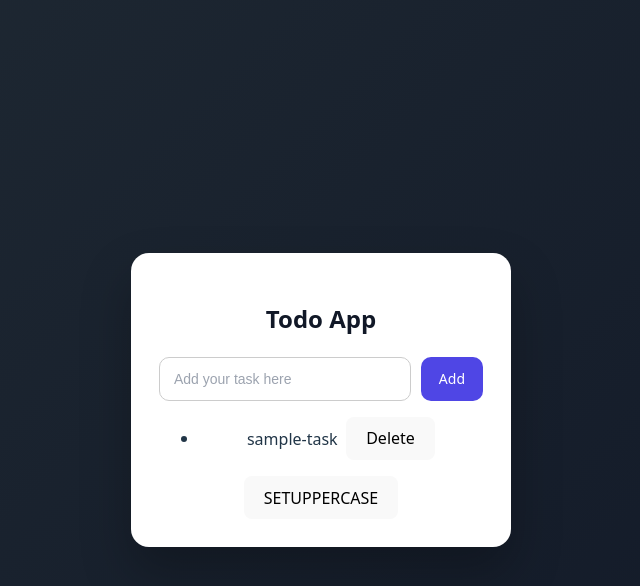
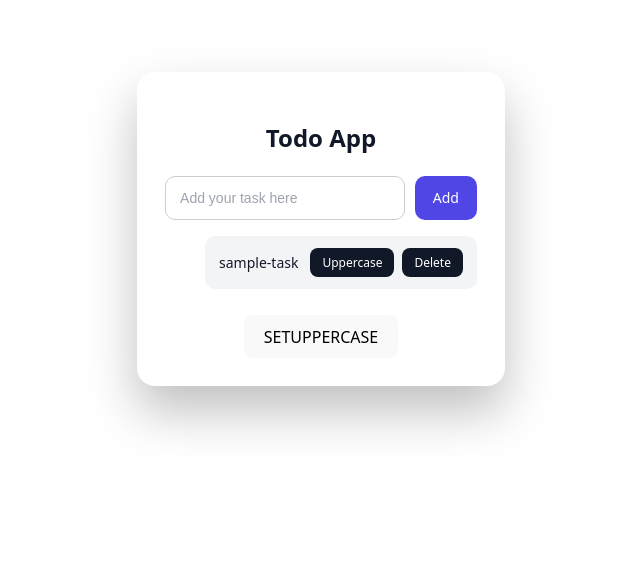
Before and after one commit to swapnilhingane18/react-practice, a React (Vite) app: page / in a window 1280 px wide. Shown: the top 586 px of the page, without its empty margins (319-959 px from the left). Built offline with nearby package versions, Linux system fonts and the light colour scheme.

Commit message:
Added the individual changes

```diff
--- a/src/index.css
+++ b/src/index.css
@@ -72,10 +72,9 @@ button:focus-visible {
 }
 
 body {
-  margin: 0;
   min-height: 100vh;
-  background: linear-gradient(135deg, #1f2933, #111827);
   display: flex;
   justify-content: center;
-  align-items: center;
+  align-items: flex-start;   /* ✅ allow downward growth */
+  padding-top: 40px;
 }
--- a/src/mini-projects/ToDoList.css
+++ b/src/mini-projects/ToDoList.css
@@ -1,5 +1,6 @@
 .todo-container {
-  width: 380px;
+  width: 100%;          /* allow horizontal growth */
+  max-width: 700px;     /* limit max size (you can change this) */
   padding: 28px;
   background: #ffffff;
   border-radius: 18px;
@@ -63,10 +64,10 @@
 
 /* LIST */
 .todo-list {
-  margin-top: 22px;
-  padding: 0;
-  list-style: none;
+  max-height: 420px;     /* optional */
+  overflow-y: auto;
 }
+
 
 .todo-list li {
   padding: 12px 14px;
@@ -83,3 +84,43 @@
 .todo-input input {
   border: 1px solid #ccc;   /* INPUT BORDER */
 }
+
+/* FIX LIST ITEM ALIGNMENT */
+.todo-item {
+  display: flex;
+  align-items: center;
+  justify-content: space-between;
+  gap: 12px;
+  word-break: break-word;
+  overflow-wrap: anywhere;
+  min-height: auto;      /* ✅ grow with content */
+}
+
+
+/* TASK TEXT */
+.todo-text {
+  flex: 1;
+  white-space: normal;       /* allow wrapping */
+  word-break: break-word;
+}
+
+/* BUTTONS ON SAME LINE */
+.todo-actions {
+  display: flex;
+  gap: 8px;
+}
+
+/* OPTIONAL: STYLE LIST BUTTONS */
+.todo-actions button {
+  padding: 6px 12px;
+  border-radius: 8px;
+  border: none;
+  background: #111827;
+  color: white;
+  cursor: pointer;
+  font-size: 12px;
+}
+
+.todo-actions button:hover {
+  opacity: 0.9;
+}
--- a/src/mini-projects/ToDoList.jsx
+++ b/src/mini-projects/ToDoList.jsx
@@ -17,12 +17,6 @@ let updateToDoValue = (event)=>{
   setNewTodo(event.target.value);
 }
 
-let deleteToDo = (id) => {
- setTodos((prevTodos) =>
-    prevTodos.filter((todo) => todo.id !== id)
-);
-};
-
 let upperCaseAll=()=>{
   setTodos((prevTodos)=>
     prevTodos.map((todo)=>({
@@ -30,6 +24,22 @@ let upperCaseAll=()=>{
         task:todo.task.toUpperCase(),
 
       }))
+  );
+};
+
+let deleteToDo = (id) => {
+  setTodos((prevTodos) =>
+    prevTodos.filter((todo) => todo.id !== id)
+  );
+};
+
+let upperCaseOne = (id) => {
+  setTodos((prevTodos) =>
+    prevTodos.map((todo) =>
+      todo.id === id
+        ? { ...todo, task: todo.task.toUpperCase() }
+        : todo
+    )
   );
 };
 
@@ -43,19 +53,23 @@ let upperCaseAll=()=>{
         onChange={(e) => setNewTodo(e.target.value)}
       />
       <button onClick={addNewTask}>Add</button>
+
       </div>
 
-      <ul>
-        {todos.map((todo, index) => (
+  <ul className="todo-list">
+  {todos.map((todo) => (
+    <li key={todo.id} className="todo-item">
+      <span className="todo-text">{todo.task}</span>
 
-          <li key={todo.id}>
-           <span>{todo.task}</span>
-           &nbsp;&nbsp;
-           <button onClick={() => deleteToDo(todo.id)}>Delete</button>
-            </li>
+      <div className="todo-actions">
+        <button onClick={() => upperCaseOne(todo.id)}>Uppercase</button>
+        <button onClick={() => deleteToDo(todo.id)}>Delete</button>
+      </div>
+    </li>
+  ))}
+</ul>
 
-        ))}
-      </ul>
+
       <button onClick={upperCaseAll}>SETUPPERCASE</button>
     </div>
   );
```
